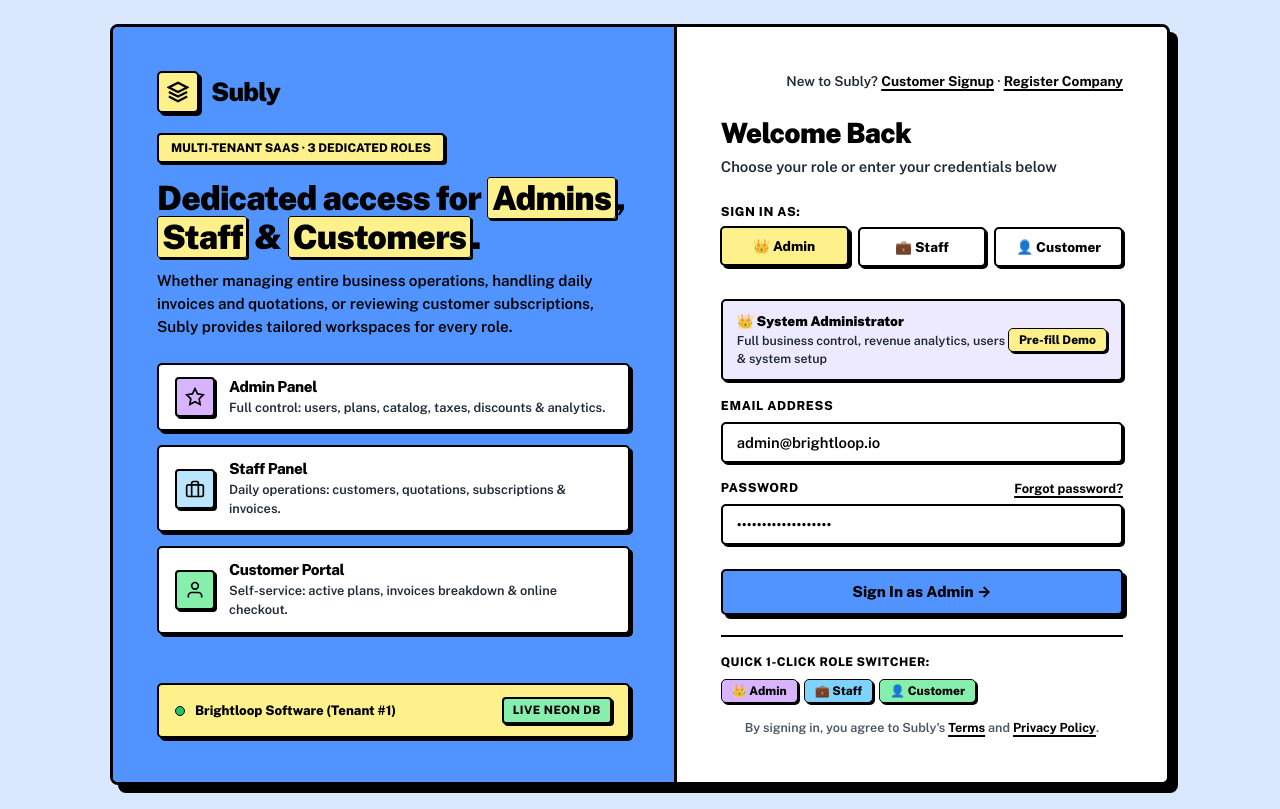
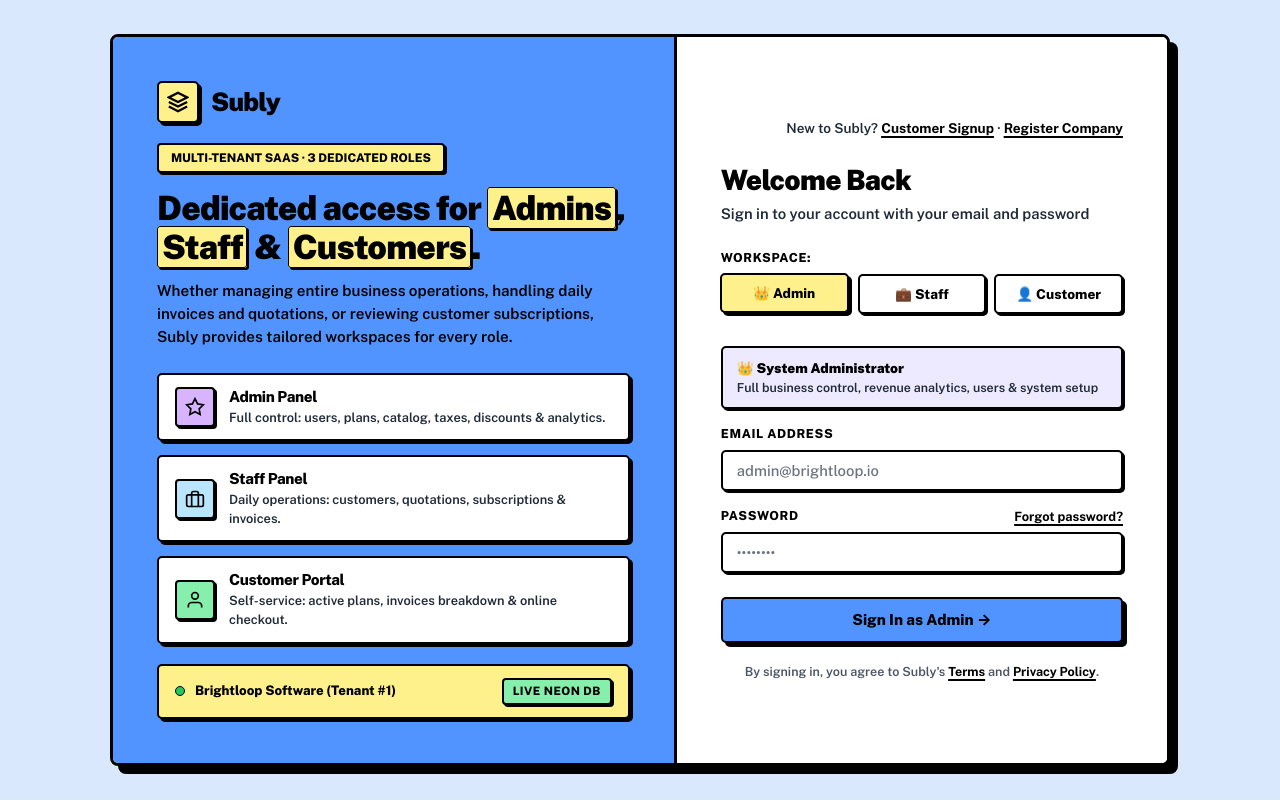
Before and after one commit to theSinghKirti/odoo_hackathon, a FastAPI app: page /login in a window 1280 px wide. Run offline with FastAPI, Linux system fonts and the light colour scheme; some libraries are stand-ins or nearby versions.

Commit message:
refactor(auth): remove 1-click role switcher buttons from login page

```diff
--- a/app/templates/auth/login.html
+++ b/app/templates/auth/login.html
@@ -96,12 +96,12 @@
 
       <div class="auth-header">
         <h1 class="auth-title">Welcome Back</h1>
-        <p class="auth-subtitle">Choose your role or enter your credentials below</p>
+        <p class="auth-subtitle">Sign in to your account with your email and password</p>
       </div>
 
       <!-- ROLE SELECTOR TABS -->
       <div style="margin-bottom: var(--space-4);">
-        <label class="form-label">Sign In As:</label>
+        <label class="form-label">Workspace:</label>
         <div class="role-tabs-grid">
           <button
             type="button"
@@ -131,14 +131,9 @@
       </div>
 
       <!-- ROLE INFO CALLOUT BANNER -->
-      <div id="role-banner" style="background-color: var(--pastel-sky); border: 2px solid #000000; box-shadow: 2px 2px 0px 0px #000000; border-radius: var(--radius-base); padding: 10px 14px; margin-bottom: var(--space-4); display: flex; align-items: center; justify-content: space-between;">
-        <div>
-          <div id="role-title" style="font-weight: 900; font-size: 0.85rem; color: #000000;">👑 System Administrator</div>
-          <div id="role-desc" style="font-size: 0.775rem; color: var(--text-secondary); font-weight: 600;">Full business control, revenue analytics, users &amp; system setup</div>
-        </div>
-        <button type="button" class="btn btn-xs btn-yellow" onclick="fillSelectedRole()" title="Fill pre-seeded credentials">
-          Pre-fill Demo
-        </button>
+      <div id="role-banner" style="background-color: var(--pastel-sky); border: 2px solid #000000; box-shadow: 2px 2px 0px 0px #000000; border-radius: var(--radius-base); padding: 10px 14px; margin-bottom: var(--space-4);">
+        <div id="role-title" style="font-weight: 900; font-size: 0.85rem; color: #000000;">👑 System Administrator</div>
+        <div id="role-desc" style="font-size: 0.775rem; color: var(--text-secondary); font-weight: 600;">Full business control, revenue analytics, users &amp; system setup</div>
       </div>
 
       <!-- Error / Flash Alerts -->
@@ -174,10 +169,10 @@
             id="email"
             name="email"
             class="form-control"
-            placeholder="name@brightloop.io"
+            placeholder="admin@brightloop.io"
             required
             autocomplete="email"
-            value="{% if selected_role == 'staff' %}marcus.staff@brightloop.io{% elif selected_role == 'customer' %}billing@acmecloud.io{% else %}admin@brightloop.io{% endif %}"
+            value="{{ email or '' }}"
           >
         </div>
 
@@ -196,7 +191,7 @@
               placeholder="••••••••"
               required
               autocomplete="current-password"
-              value="{% if selected_role == 'staff' %}Staff@Brightloop123{% elif selected_role == 'customer' %}Customer@1234{% else %}Admin@Brightloop123{% endif %}"
+              value=""
             >
           </div>
         </div>
@@ -207,26 +202,8 @@
         </button>
       </form>
 
-      <!-- Quick 1-Click Role Logins -->
-      <div style="margin-top: var(--space-5); padding-top: var(--space-4); border-top: 2px solid #000000;">
-        <div style="font-size: 0.75rem; font-weight: 800; text-transform: uppercase; color: #000000; letter-spacing: 0.04em; margin-bottom: 8px;">
-          Quick 1-Click Role Switcher:
-        </div>
-        <div style="display: flex; gap: 6px; flex-wrap: wrap;">
-          <button type="button" class="btn btn-xs" style="background-color: var(--neo-lavender);" onclick="quickLogin('admin')">
-            👑 Admin
-          </button>
-          <button type="button" class="btn btn-xs" style="background-color: var(--neo-cyan);" onclick="quickLogin('staff')">
-            💼 Staff
-          </button>
-          <button type="button" class="btn btn-xs" style="background-color: var(--neo-mint);" onclick="quickLogin('customer')">
-            👤 Customer
-          </button>
-        </div>
-      </div>
-
       <!-- Terms & Privacy -->
-      <div style="margin-top: var(--space-4); text-align: center; font-size: 0.785rem; color: var(--text-muted); font-weight: 600;">
+      <div style="margin-top: var(--space-5); text-align: center; font-size: 0.785rem; color: var(--text-muted); font-weight: 600;">
         By signing in, you agree to Subly's
         <a href="#" style="color: #000000;">Terms</a> and
         <a href="#" style="color: #000000;">Privacy Policy</a>.
@@ -241,24 +218,21 @@ const ROLE_DATA = {
   admin: {
     title: "👑 System Administrator",
     desc: "Full business control, revenue analytics, users & system setup",
-    email: "admin@brightloop.io",
-    pass: "Admin@Brightloop123",
+    placeholder: "admin@brightloop.io",
     bg: "var(--pastel-lavender)",
     btnText: "Sign In as Admin →"
   },
   staff: {
     title: "💼 Operations Staff",
     desc: "Customer management, quotations, subscription lifecycle & invoices",
-    email: "marcus.staff@brightloop.io",
-    pass: "Staff@Brightloop123",
+    placeholder: "marcus.staff@brightloop.io",
     bg: "var(--pastel-sky)",
     btnText: "Sign In as Staff →"
   },
   customer: {
     title: "👤 Customer Portal",
     desc: "Self-service subscriptions, quotes review & instant online payment",
-    email: "billing@acmecloud.io",
-    pass: "Customer@1234",
+    placeholder: "billing@acmecloud.io",
     bg: "var(--pastel-mint)",
     btnText: "Sign In to Customer Portal →"
   }
@@ -274,31 +248,16 @@ function selectRole(role) {
   const activeBtn = document.getElementById(`tab-${role}`);
   if (activeBtn) activeBtn.classList.add('active');
 
-  // Update banner
+  // Update banner & placeholder
   const data = ROLE_DATA[role];
   if (data) {
     document.getElementById('role-title').textContent = data.title;
     document.getElementById('role-desc').textContent = data.desc;
     document.getElementById('role-banner').style.backgroundColor = data.bg;
     document.getElementById('submit-btn').textContent = data.btnText;
-
-    // Auto-fill inputs with the role's demo credentials
-    document.getElementById('email').value = data.email;
-    document.getElementById('password').value = data.pass;
+    const emailInput = document.getElementById('email');
+    emailInput.placeholder = data.placeholder;
   }
-}
-
-function fillSelectedRole() {
-  const data = ROLE_DATA[currentRole];
-  if (data) {
-    document.getElementById('email').value = data.email;
-    document.getElementById('password').value = data.pass;
-  }
-}
-
-function quickLogin(role) {
-  selectRole(role);
-  document.getElementById('login-form').submit();
 }
 
 // Initialize on page load
```
